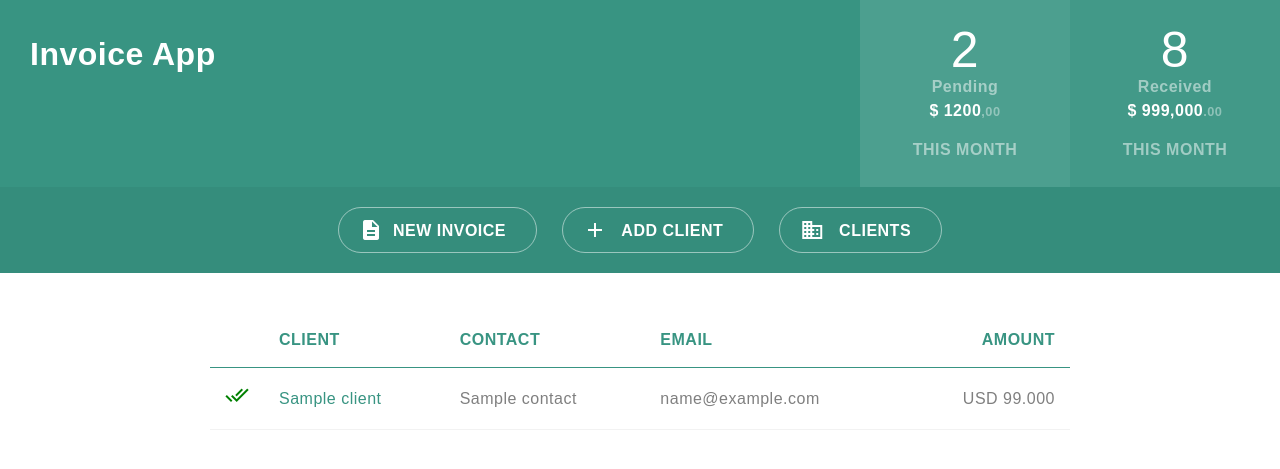
After one commit to ccmdesign-archives/invoice-app, a Python web app: template source/templates/clients.html in a window 1280 px wide. The commit adds this page. Shown: the top 469 px of the page. Run offline with Jinja, Linux system fonts and the light colour scheme; the template is opened without the code that fills it: most values are stand-ins (such as "Sample title", 1, 10 or a date in 2020); style sheets or scripts are compiled from the project's sources; some libraries are stand-ins or nearby versions.

Commit message:
resolves #4, and more

```diff
--- a/source/sass/_custom.scss
+++ b/source/sass/_custom.scss
@@ -12,7 +12,7 @@
   .invoice {
     margin: 30px auto;
     width: 21cm;
-    height: 29cm;
+    // height: 29cm;
     background-color: #FFF;
     box-shadow: 0 0 10px rgba(black, .1);
     padding: 1cm 1.5cm;
@@ -47,6 +47,13 @@ body {
       font-size: 24px;
       font-weight: bold;
       flex: 1;
+
+      span {
+        font-size: 20px;
+        display: inline-block;
+        margin-left: 20px;
+        color: rgba(black, .5);
+      }
     }
   }
 
@@ -160,6 +167,7 @@ body {
   @page { margin: 2cm; }
 
   .invoice {
+    color: black;
     &__total {
     background-color: transparent;
     padding: 15px;
--- a/source/sass/_homepage.scss
+++ b/source/sass/_homepage.scss
@@ -181,8 +181,12 @@ form .button {
     border-bottom: 1px solid $main-color;
   }
 
-  .amount {
-    text-align: right;
+  .amount { text-align: right; }
+
+  .action { width: 40px; }
+  .status {
+    width: 40px;
+    color: green !important;
   }
 
 
--- a/source/templates/_base.html
+++ b/source/templates/_base.html
@@ -4,7 +4,7 @@
         <meta charset="UTF-8"/>
         <meta http-equiv="X-UA-Compatible" content="IE=edge,chrome=1"/>
         <meta name="viewport" content="width=device-width, initial-scale=1.0"/>
-        <title>{% block title %}Open Data 150 - Canada{% endblock %}</title>
+        <title>{% block title %}Invoice App - Interface 0.1{% endblock %}</title>
 
         <link rel="stylesheet" href="vendor/foundation.min.css"/>
         <link rel="stylesheet" href="styles/custom-styles.css"/>
@@ -15,13 +15,15 @@
     </head>
 
     <body class="{% block body_class %}{% endblock %}">
+
+        {% block header %}
         <header class="homepage-header">
           <h1 class="homepage-header__logo"><a href="./">Invoice App</a></h1>
 
           <div class="homepage-header__dashboard">
             <div class="widget">
               <h2 class="widget__primary-value">8</h2>
-              <p class="widget__text">Sent</p>
+              <p class="widget__text">Received</p>
               <p class="widget__secondary-value">$ 999,000<span>.00</span></p>
               <p class="widget__control">This Month</p>
             </div>
@@ -35,8 +37,10 @@
         </header>
         <div class="controls">
           <a href="./add-invoice.html" class="button"><i class="material-icons">description</i>New Invoice</a>
-          <a href="./add-client.html" class="button"><i class="material-icons">business</i> Add Client</a>
+          <a href="./add-client.html" class="button"><i class="material-icons">add</i> Add Client</a>
+          <a href="./clients.html" class="button"><i class="material-icons">business</i> Clients</a>
         </div>
+        {% endblock %}
 
         {% block content %}{% endblock %}
 
--- /dev/null
+++ b/source/templates/clients.html
@@ -0,0 +1,34 @@
+{% extends '_base.html' %}
+{% set company = companies[0] %}
+{% block body_class %}home-page{% endblock %}
+{% block content %}
+
+
+<section class="main-list wrapper">
+  <table class="list">
+    <thead>
+      <th class="status"></th>
+      <th>Client</th>
+      <th>Contact</th>
+      <th>email</th>
+      <th class="amount">Amount</th>
+    </thead>
+    <tbody>
+      {% for client in clients %}
+        <tr>
+          <td class="status"><i class="material-icons">done_all</i></td>
+          {# This icon changes to "close", if there are pending invoices for this client #}
+          <td><a href="#">{{client.name}}</a></td>
+          <td>{{client.contact}}</td>
+          <td>{{client.email}}</td>
+          <td class="amount">{% if client.currency %} {{ client.currency }} {% else %} {{ company.currency }} {% endif %} 99.000</td>
+          {# This shows the amount invoiced to that client #}
+        </tr>
+      {% endfor %}
+    </tbody>
+  </table>
+</section>
+
+
+
+{% endblock %}
--- a/source/templates/index.html
+++ b/source/templates/index.html
@@ -33,7 +33,7 @@
     </tbody>
   </table>
 
-  <h1 class="divider">Archived Invoices</h1>
+  <h1 class="divider">Paid Invoices</h1>
   <table class="list list--archived">
     <thead>
       <th>#</th>
--- a/source/templates/invoice.html
+++ b/source/templates/invoice.html
@@ -1,5 +1,6 @@
 {% extends '_base.html' %}
 {% block body_class %}invoice-page{% endblock %}
+{% block header %}{% endblock %}
 {% block content %}
 
 {# Setting the Companies in this invoice #}
@@ -9,7 +10,7 @@
 
 <article class="invoice">
   <div class="invoice__branding">
-    <h1>Invoice</h1>
+    <h1>Invoice <span>#201604</span></h1>
     <img class="company-logo" src="./images/{{company.logo}}" alt="">
   </div>
 
```
Also changed, not shown: source/data/data.json (+8 -6 lines), 1 other file.
